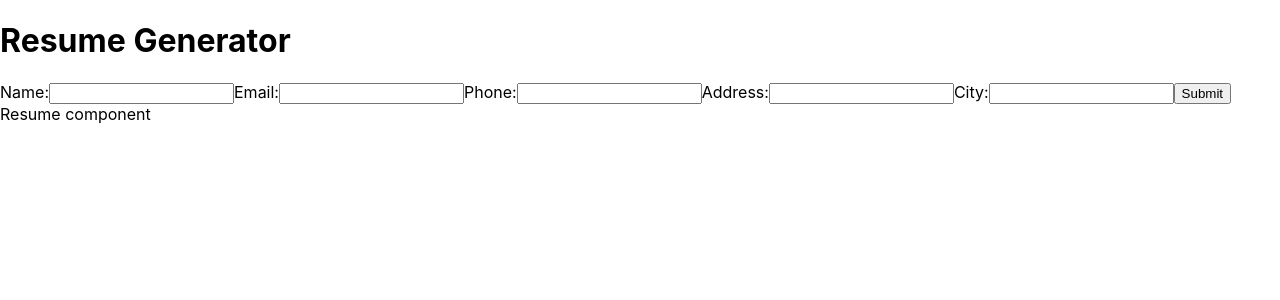
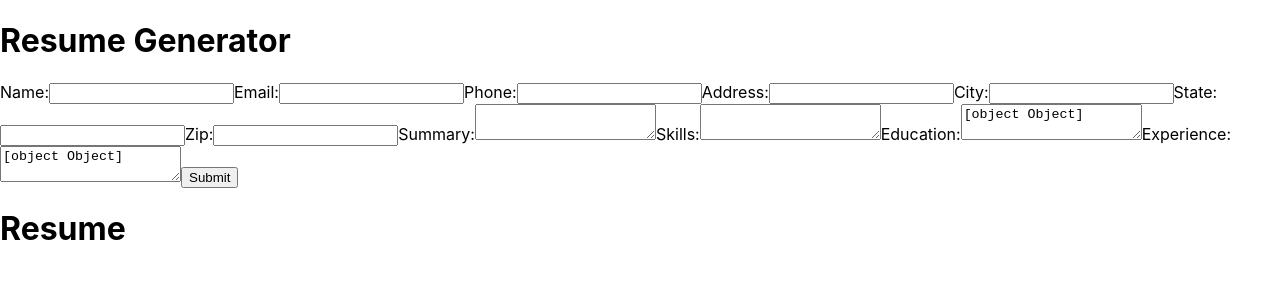
Before and after one commit to PjSingh22/cv-project, a React (Create React App) app: page / in a window 1280 px wide. Shown: the top 300 px of the page. Built offline with nearby package versions, Linux system fonts and the light colour scheme.

Commit message:
add form submition

```diff
--- a/src/App.js
+++ b/src/App.js
@@ -8,7 +8,6 @@ class App extends Component {
     super();
 
     this.state = {
-      resume: {
         name: '',
         email: '',
         phone: '',
@@ -18,48 +17,83 @@ class App extends Component {
         zip: '',
         summary: '',
         skills: [],
-        education: [],
-        experience: [],
-        projects: [],
-        languages: [],
-        interests: [],
-        references: [],
-      },
+        education: {
+          school: '',
+          degree: '',
+          major: '',
+        },
+        experience: {
+          company: '',
+          title: '',
+          startDate: '',
+        },
+      resume: {
+        name: '',
+        email: '',
+        phone: '',
+        address: '',
+        city: '',
+      }
     };
   };
 
+  handleChange = (e) => {
+    this.setState({
+      [e.target.id]: e.target.value,
+    })
+  }
   onSubmit = (e) => {
     e.preventDefault();
+
+    this.setState({
+      resume: {
+        name: this.state.name,
+        email: this.state.email,
+        phone: this.state.phone,
+        address: this.state.address,
+        city: this.state.city,
+
+      },
+      name: '',
+      email: '',
+      phone: '',
+      address: '',
+      city: '',
+    });
   };
 
   render() {
+    const { resume, name, email, phone, address, city, state, zip, summary, skills, education, experience } = this.state;
+
     return (
       <div className='app'>
         <h1>Resume Generator</h1>
-        <form>
-          <label>
-            Name:
-            <input type='text' name='name' required />
-          </label>
-          <label>
-            Email:
-            <input type='email' name='email' required />
-          </label>
-          <label>
-            Phone:
-            <input type='text' name='phone' required />
-          </label>
-          <label>
-            Address:
-            <input type='text' name='address' required />
-          </label>
-          <label>
-            City:
-            <input type='text' name='city' required />
-          </label>
+        <form onSubmit={this.onSubmit}>
+          <label htmlFor='name'>Name:</label>
+          <input type='text' id='name' value={name} onChange={this.handleChange} />
+          <label htmlFor='email'>Email:</label>
+          <input type='text' id='email' value={email} onChange={this.handleChange} />
+          <label htmlFor='phone'>Phone:</label>
+          <input type='text' id='phone' value={phone} onChange={this.handleChange} />
+          <label htmlFor='address'>Address:</label>
+          <input type='text' id='address' value={address} onChange={this.handleChange} />
+          <label htmlFor='city'>City:</label>
+          <input type='text' id='city' value={city} onChange={this.handleChange} />
+          <label htmlFor='state'>State:</label>
+          <input type='text' id='state' value={state} onChange={this.handleChange} />
+          <label htmlFor='zip'>Zip:</label>
+          <input type='text' id='zip' value={zip} onChange={this.handleChange} />
+          <label htmlFor='summary'>Summary:</label>
+          <textarea id='summary' value={summary} onChange={this.handleChange} />
+          <label htmlFor='skills'>Skills:</label>
+          <textarea id='skills' value={skills} onChange={this.handleChange} />
+          <label htmlFor='education'>Education:</label>
+          <textarea id='education' value={education} onChange={this.handleChange} />
+          <label htmlFor='experience'>Experience:</label>
+          <textarea id='experience' value={experience} onChange={this.handleChange} />
           <button type='submit'>Submit</button>
         </form>
-        <Resume />
+        <Resume resume={resume}/>
       </div>
     );
   };
--- a/src/components/Resume.js
+++ b/src/components/Resume.js
@@ -1,9 +1,10 @@
-import React, { Component } from 'react';
+import React from 'react';
 
-export default class Resume extends Component {
-  render() {
-    return (
-      <div>Resume component</div>
-    );
-  }
+export default function Resume(props) {
+  return (
+    <div>
+      <h1>Resume</h1>
+      {console.log(props.resume)}
+    </div>
+  )
 }
```
